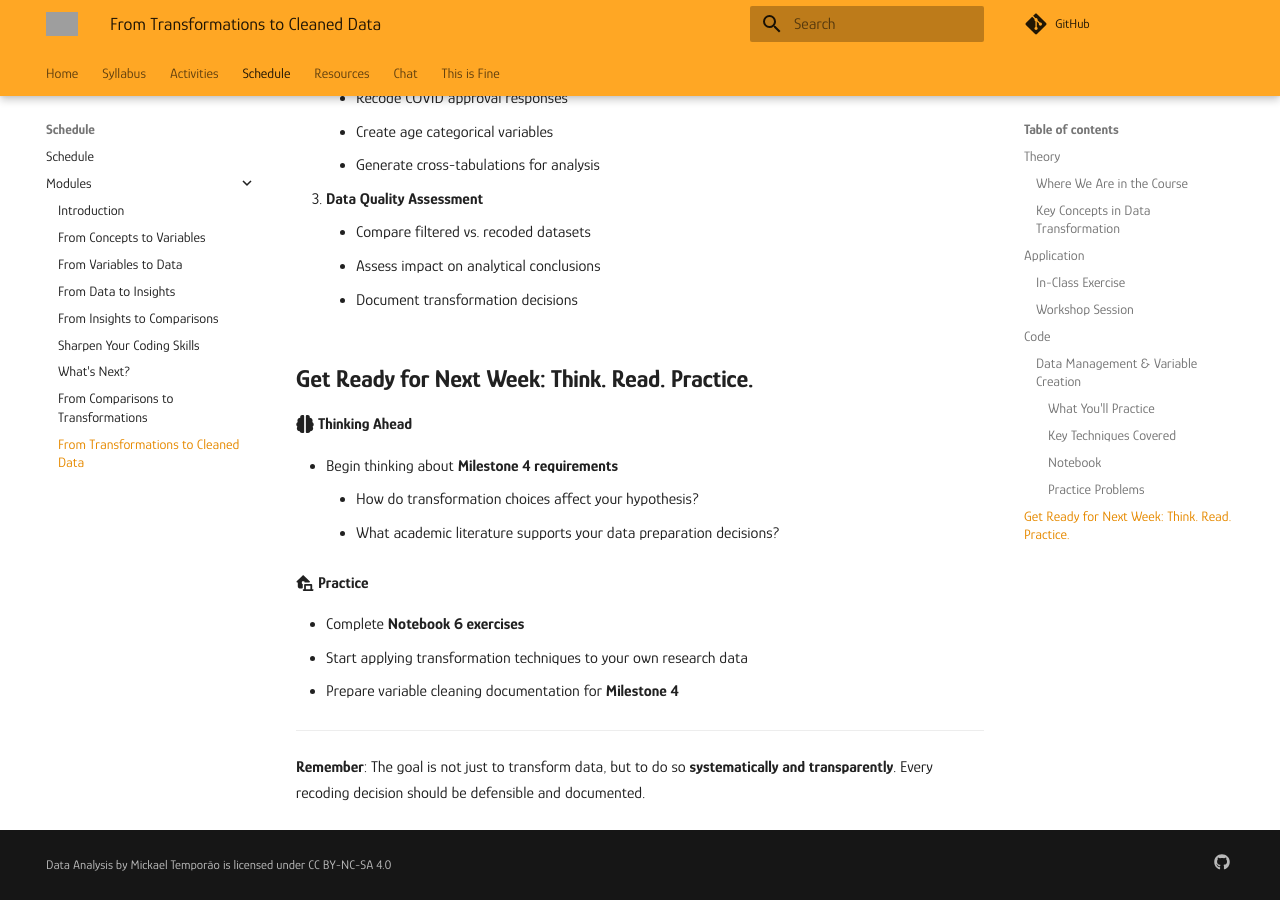
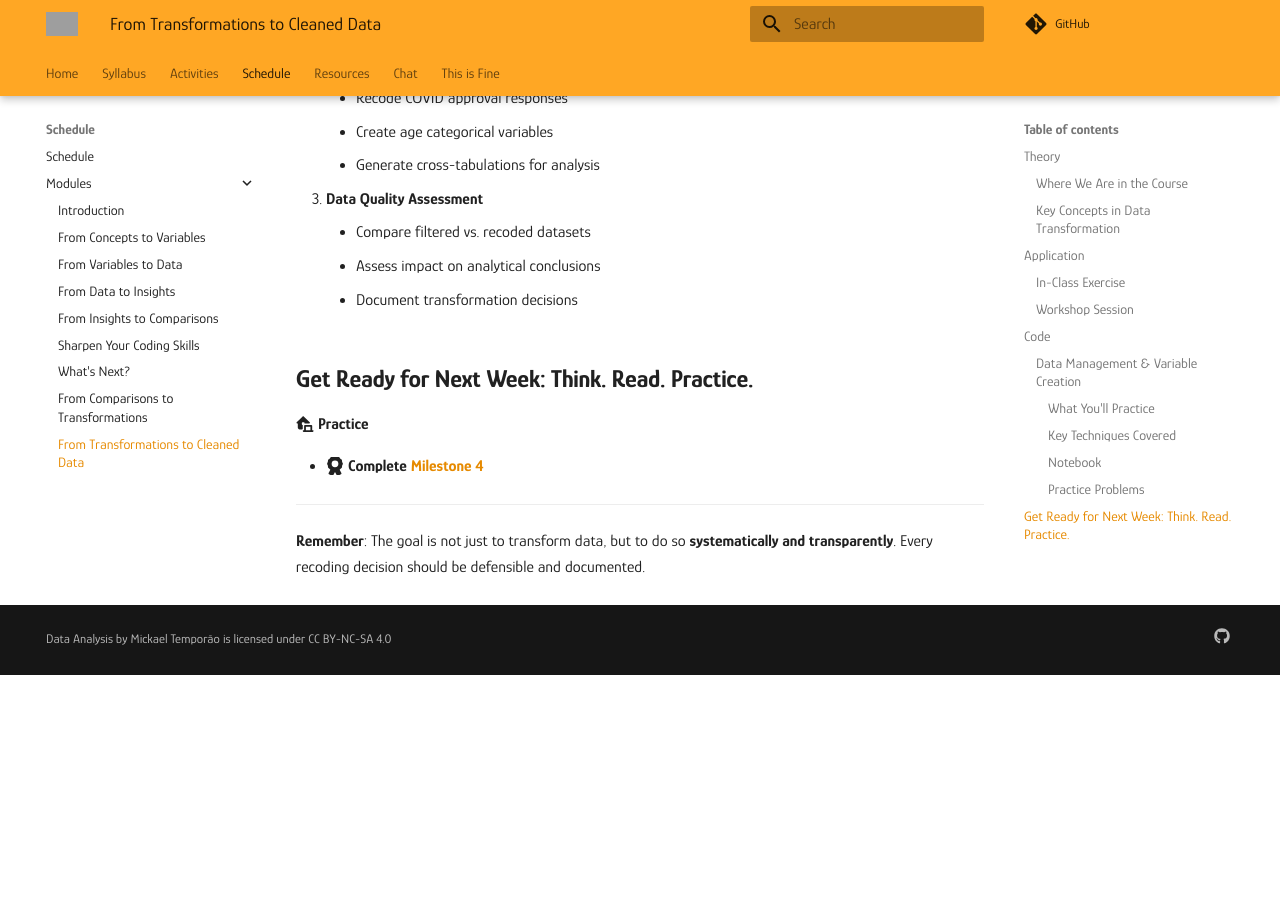
Before and after one commit to mickaeltemporao/data-analysis, an MkDocs documentation site: the page built from docs/modules/wrangling-2.md, in a window 1280 px wide and 900 px high, scrolled down 2853 px. Built offline with MkDocs 1.6.1 and Material for MkDocs 9.7.7, drawn with Linux system fonts in a browser that asks for light colours; comment, search, counter and statistics services are not loaded; after the commit the page ends 3528 px from its top, so only the background shows below that; grey boxes are pictures that could not be loaded.

Commit message:
update next steps

```diff
--- a/docs/modules/wrangling-2.md
+++ b/docs/modules/wrangling-2.md
@@ -120,20 +120,20 @@ Additive scales combine multiple related survey items into a single measure by s
 
 ## **Get Ready for Next Week: Think. Read. Practice.**
 
-:fontawesome-solid-brain: **Thinking Ahead**
-
-- Begin thinking about **Milestone 4 requirements**
-    - How do transformation choices affect your hypothesis?
-    - What academic literature supports your data preparation decisions?
-
+<!-- :fontawesome-solid-brain: **Thinking Ahead** -->
+<!---->
+<!-- - Begin thinking about **Milestone 4 requirements** -->
+<!--     - How do transformation choices affect your hypothesis? -->
+<!--     - What academic literature supports your data preparation decisions? -->
+<!---->
 <!-- :fontawesome-solid-book: **Optional Reading** -->
 
 
 :fontawesome-solid-house-laptop: **Practice**
 
-- Complete **Notebook 6 exercises**
-- Start applying transformation techniques to your own research data
-- Prepare variable cleaning documentation for **Milestone 4**
+<!-- - Start applying transformation techniques to your own research data -->
+<!-- - Prepare variable cleaning documentation for **Milestone 4** -->
+- :fontawesome-solid-award: **Complete** [**Milestone 4**](../activities/milestone-2.md)
 
 ---
 
```
